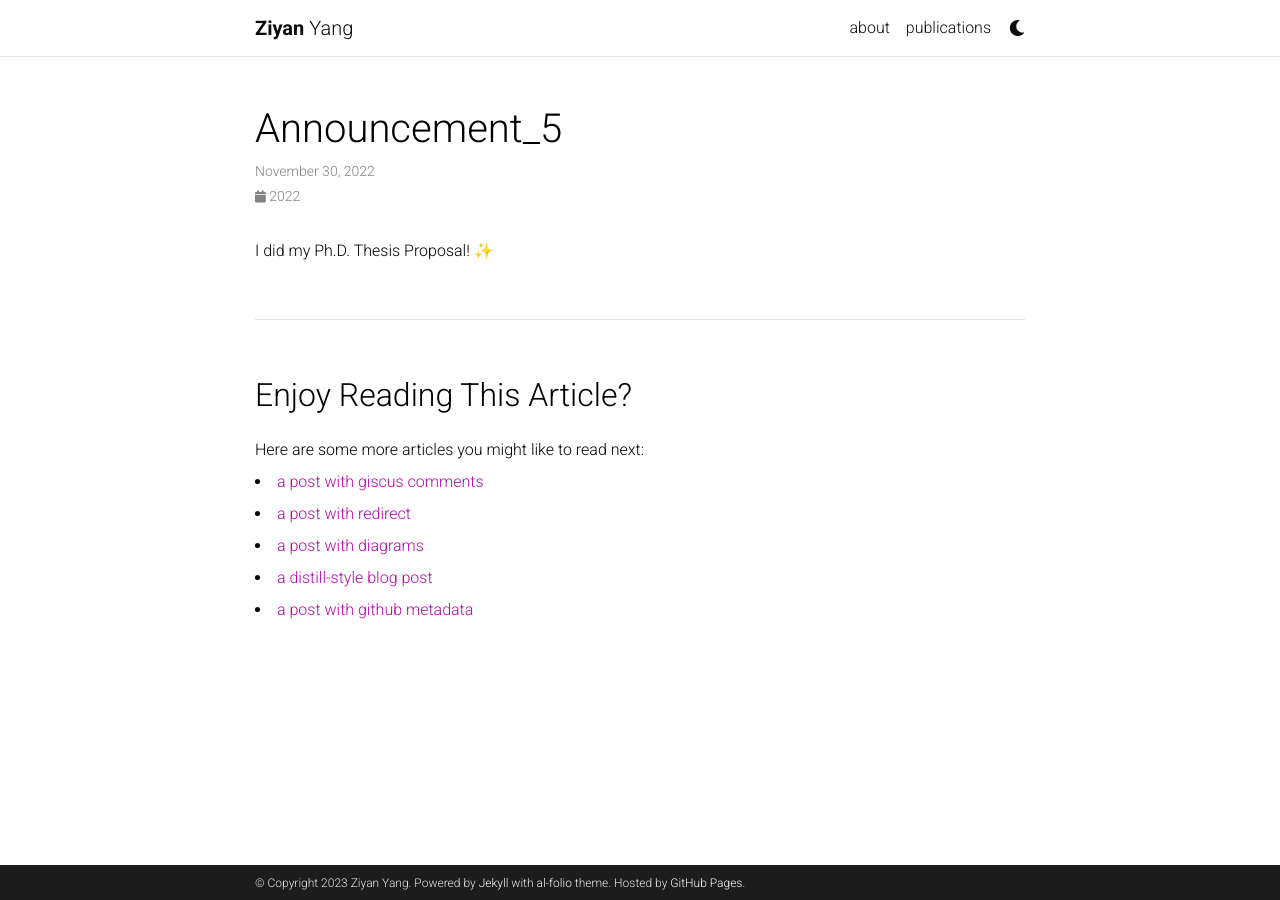
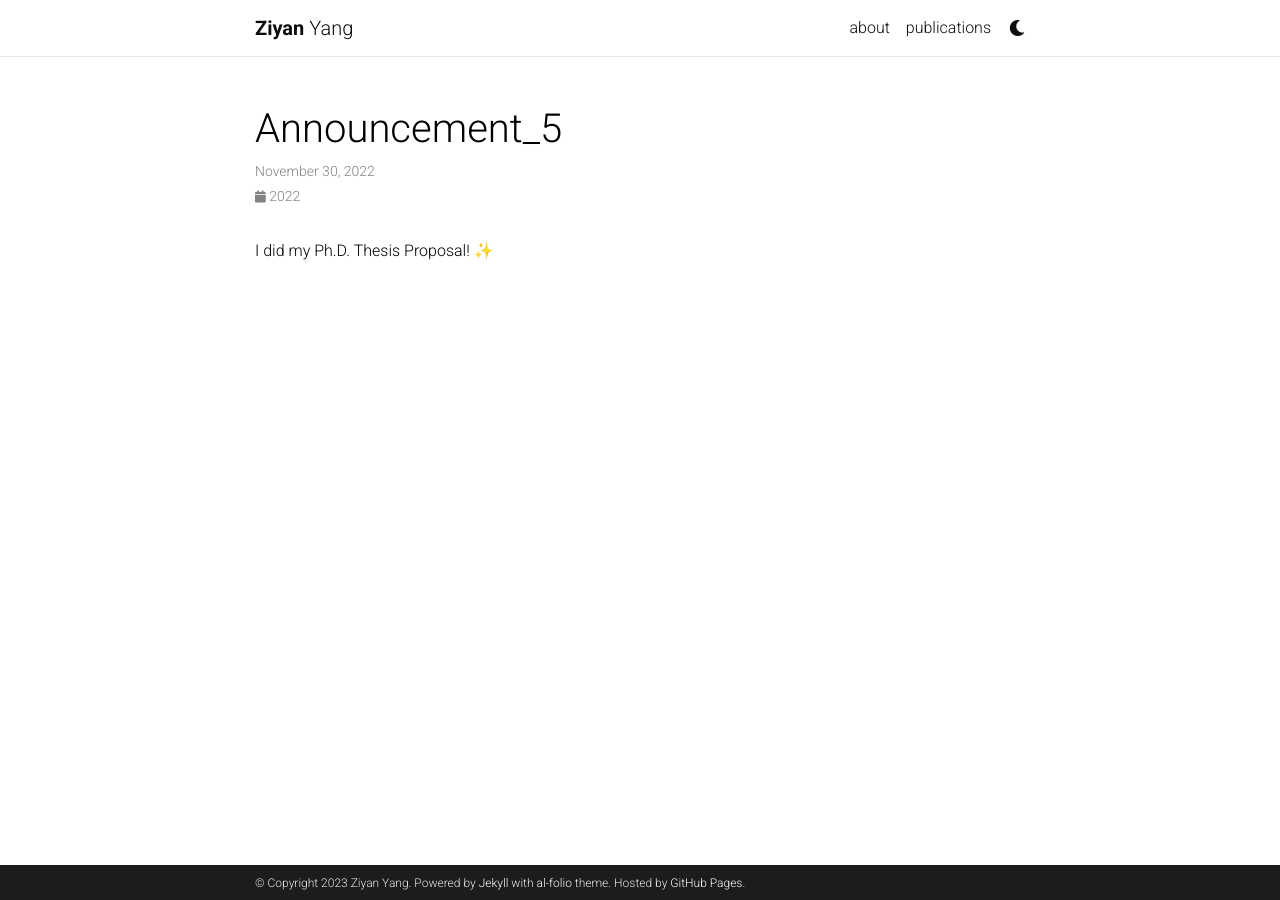
Before and after one commit to ziyanyang/ziyanyang.github.io, a Jekyll site: the page built from _news/announcement_5.md, in a window 1280 px wide. Built offline with Jekyll 4.4.1, drawn with Linux system fonts in a browser that asks for light colours; emoji names are drawn with the system emoji font; comment, search, counter and statistics services are not loaded; a style sheet for code colours, icons or effects is not loaded.

Commit message:
Update _config.yml

```diff
--- a/_config.yml
+++ b/_config.yml
@@ -124,8 +124,8 @@ pagination:
   enabled: true
 
 related_blog_posts:
-  enabled: true
-  max_related: 5
+  enabled: false
+  max_related: 10
 
 # Giscus comments (RECOMMENDED)
 # Follow instructions on https://giscus.app/ to setup for your repo to fill out
```
